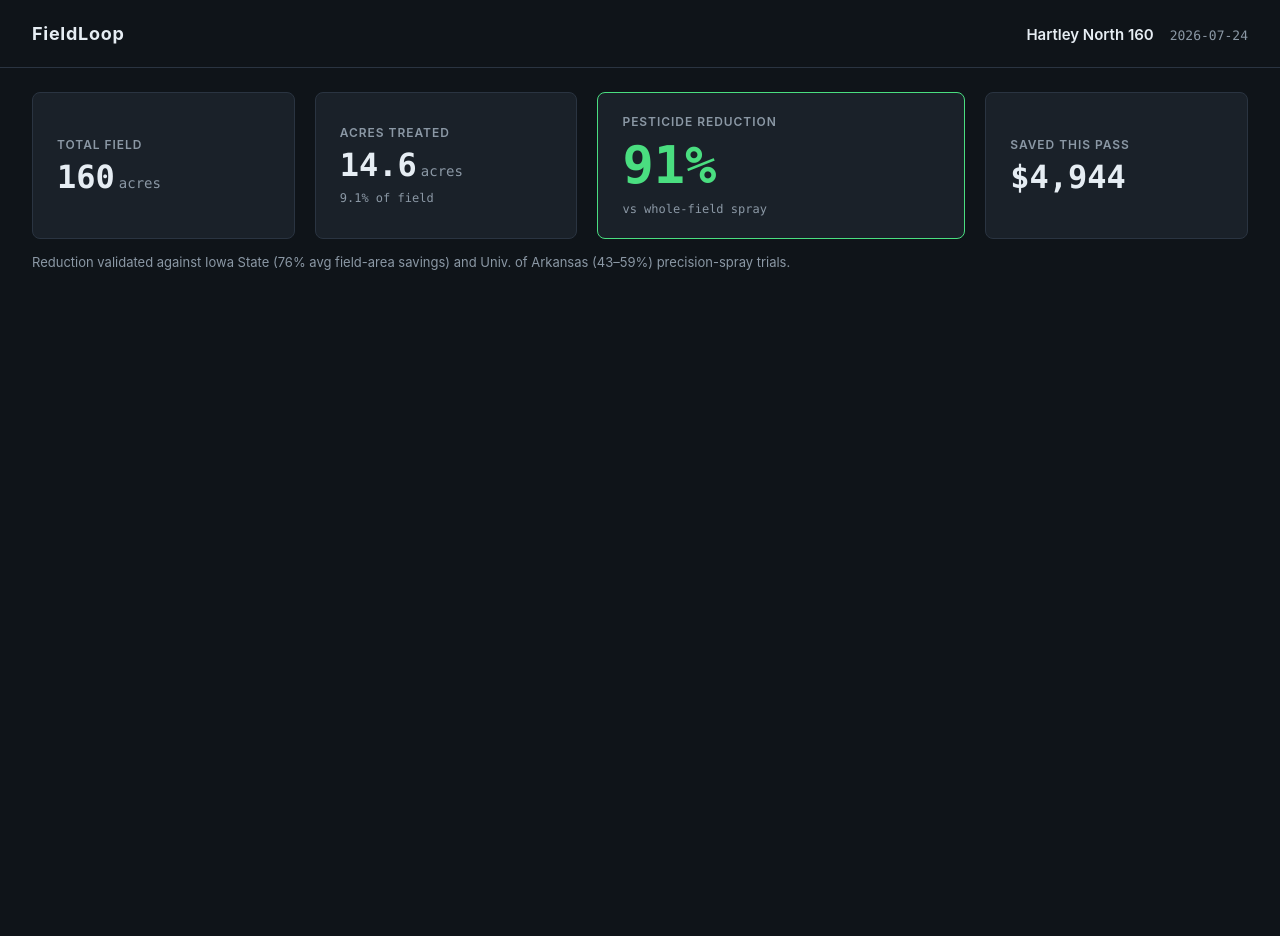
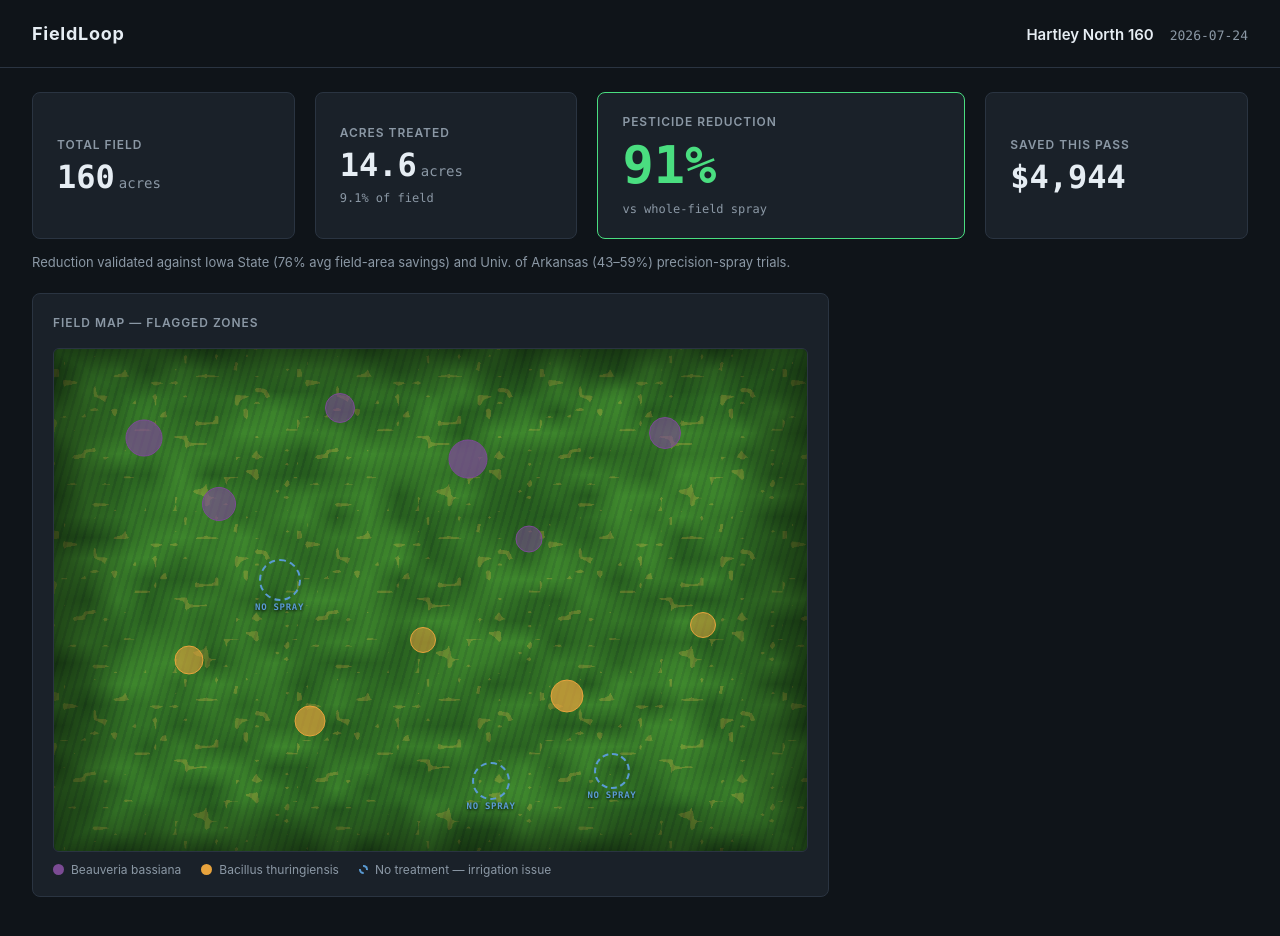
Before and after one commit to c1th/compiled-13-agri, a website: page index.html in a window 1280 px wide. Before the commit the page ends 800 px from the top, so only its background shows below. Drawn offline with Linux system fonts and the light colour scheme.

Commit message:
Field map panel: zone markers, tooltip, legend, placeholder image
Co-Authored-By: Claude Fable 5 <noreply@anthropic.com>

```diff
--- a/index.html
+++ b/index.html
@@ -21,11 +21,18 @@
       Reduction validated against Iowa State (76% avg field-area savings) and
       Univ. of Arkansas (43&ndash;59%) precision-spray trials.
     </p>
+
+    <section class="panel map-panel">
+      <div class="panel-title">Field map &mdash; flagged zones</div>
+      <div class="map-wrap" id="map-wrap"></div>
+      <div class="map-legend" id="map-legend"></div>
+    </section>
   </main>
 
   <script src="data/stub-zones.js"></script>
   <script src="data/zones.js"></script>
   <script src="js/kpi.js"></script>
+  <script src="js/field-map.js"></script>
   <script src="js/app.js"></script>
 </body>
 </html>
--- a/js/app.js
+++ b/js/app.js
@@ -30,3 +30,4 @@ document.addEventListener('keydown', (e) => {
 });
 
 registerPanel('kpi', initKPI);
+registerPanel('field-map', initFieldMap);
--- /dev/null
+++ b/js/field-map.js
@@ -0,0 +1,105 @@
+// Field map — image + absolutely-positioned zone markers.
+// Positions are percentages of the container, so markers track window resize.
+// y originates at the TOP of the image (contract) — never flipped.
+
+const DIAGNOSIS_LABELS = {
+  biotic_stress: 'Biotic stress (pest)',
+  water_stress: 'Water stress',
+  nitrogen_deficiency: 'Nitrogen deficiency'
+};
+
+function initFieldMap(data) {
+  const wrap = document.getElementById('map-wrap');
+  wrap.innerHTML = '';
+
+  const img = document.createElement('img');
+  img.className = 'map-image';
+  img.src = 'assets/' + data.meta.image;
+  img.alt = data.meta.name + ' satellite image';
+  wrap.appendChild(img);
+
+  const tooltip = document.createElement('div');
+  tooltip.className = 'map-tooltip';
+  wrap.appendChild(tooltip);
+
+  for (const zone of data.zones) {
+    const t = data.treatments[zone.treatment_id];
+    const noSpray = zone.treatment_id === 'none';
+    const d = Math.round(18 + zone.area_acres * 10); // px diameter, scaled by area
+
+    const marker = document.createElement('div');
+    marker.className = 'zone-marker' + (noSpray ? ' nospray' : '');
+    marker.style.left = (zone.x * 100) + '%';
+    marker.style.top = (zone.y * 100) + '%';
+    marker.style.width = d + 'px';
+    marker.style.height = d + 'px';
+    if (noSpray) {
+      marker.style.borderColor = t.color;
+    } else {
+      marker.style.borderColor = t.color;
+      marker.style.background = hexToRgba(t.color, 0.25 + zone.severity * 0.55);
+    }
+
+    if (noSpray) {
+      const label = document.createElement('div');
+      label.className = 'marker-label';
+      label.textContent = 'NO SPRAY';
+      label.style.color = t.color;
+      marker.appendChild(label);
+    }
+
+    marker.addEventListener('mouseenter', () => showTooltip(tooltip, zone, t));
+    marker.addEventListener('mouseleave', () => { tooltip.style.display = 'none'; });
+    wrap.appendChild(marker);
+  }
+
+  renderLegend(data);
+}
+
+function showTooltip(tooltip, zone, treatment) {
+  const noSpray = zone.treatment_id === 'none';
+  tooltip.innerHTML =
+    '<div class="tip-head"><span class="num">' + zone.id + '</span> &middot; ' +
+      DIAGNOSIS_LABELS[zone.diagnosis] + '</div>' +
+    (noSpray ? '<div class="tip-nospray">DO NOT SPRAY</div>' : '') +
+    '<div class="tip-row"><span>Area</span><span class="num">' + zone.area_acres.toFixed(1) + ' ac</span></div>' +
+    '<div class="tip-row"><span>Severity</span><span class="num">' + Math.round(zone.severity * 100) + '%</span></div>' +
+    '<div class="tip-row"><span>NDVI anomaly</span><span class="num">' + fmtAnom(zone.ndvi_anomaly) + '</span></div>' +
+    '<div class="tip-row"><span>NDMI anomaly</span><span class="num">' + fmtAnom(zone.ndmi_anomaly) + '</span></div>' +
+    '<div class="tip-row"><span>Treatment</span><span>' + treatment.name + '</span></div>';
+
+  // Flip near the right/bottom edges so the tooltip stays over the image.
+  tooltip.style.left = (zone.x * 100) + '%';
+  tooltip.style.top = (zone.y * 100) + '%';
+  const dx = zone.x > 0.62 ? '-108%' : '8%';
+  const dy = zone.y > 0.68 ? '-108%' : '8%';
+  tooltip.style.transform = 'translate(' + dx + ', ' + dy + ')';
+  tooltip.style.display = 'block';
+}
+
+function renderLegend(data) {
+  const legend = document.getElementById('map-legend');
+  legend.innerHTML = '';
+  for (const key of Object.keys(data.treatments)) {
+    const t = data.treatments[key];
+    const item = document.createElement('span');
+    item.className = 'legend-item';
+    const swatchClass = key === 'none' ? 'legend-swatch nospray' : 'legend-swatch';
+    item.innerHTML =
+      '<span class="' + swatchClass + '" style="' +
+        (key === 'none' ? 'border-color:' + t.color : 'background:' + t.color) +
+      '"></span>' + t.name;
+    legend.appendChild(item);
+  }
+}
+
+function fmtAnom(v) {
+  return (v > 0 ? '+' : '') + v.toFixed(2);
+}
+
+function hexToRgba(hex, alpha) {
+  const r = parseInt(hex.slice(1, 3), 16);
+  const g = parseInt(hex.slice(3, 5), 16);
+  const b = parseInt(hex.slice(5, 7), 16);
+  return 'rgba(' + r + ',' + g + ',' + b + ',' + alpha.toFixed(2) + ')';
+}
--- a/styles.css
+++ b/styles.css
@@ -135,3 +135,113 @@ body {
   font-size: 13px;
   margin-top: -6px;
 }
+
+/* ---------- Field map ---------- */
+
+.map-panel { grid-column: 1; }
+
+.map-wrap {
+  position: relative;
+  line-height: 0; /* no gap under the image */
+}
+
+.map-image {
+  display: block;
+  width: 100%;
+  height: auto;
+  border-radius: 6px;
+  border: 1px solid var(--border);
+}
+
+.zone-marker {
+  position: absolute;
+  transform: translate(-50%, -50%);
+  border-radius: 50%;
+  border: 1.5px solid;
+  cursor: default;
+}
+
+.zone-marker.nospray {
+  border-width: 2px;
+  border-style: dashed;
+  background: transparent;
+}
+
+.marker-label {
+  position: absolute;
+  top: 100%;
+  left: 50%;
+  transform: translateX(-50%);
+  margin-top: 4px;
+  font-family: var(--font-num);
+  font-size: 9px;
+  font-weight: 700;
+  letter-spacing: 0.08em;
+  line-height: 1;
+  white-space: nowrap;
+  text-shadow: 0 1px 3px rgba(0, 0, 0, 0.9);
+}
+
+.map-tooltip {
+  display: none;
+  position: absolute;
+  z-index: 10;
+  min-width: 210px;
+  background: var(--bg);
+  border: 1px solid var(--border);
+  border-radius: 6px;
+  padding: 10px 12px;
+  font-size: 12px;
+  line-height: 1.6;
+  pointer-events: none;
+  box-shadow: 0 6px 20px rgba(0, 0, 0, 0.5);
+}
+
+.tip-head { font-weight: 600; margin-bottom: 4px; }
+
+.tip-nospray {
+  display: inline-block;
+  font-family: var(--font-num);
+  font-size: 10px;
+  font-weight: 700;
+  letter-spacing: 0.08em;
+  color: #5A9BD4;
+  border: 1px dashed #5A9BD4;
+  border-radius: 4px;
+  padding: 1px 6px;
+  margin-bottom: 6px;
+}
+
+.tip-row {
+  display: flex;
+  justify-content: space-between;
+  gap: 16px;
+}
+
+.tip-row > span:first-child { color: var(--muted); }
+
+.map-legend {
+  display: flex;
+  gap: 20px;
+  margin-top: 12px;
+  font-size: 12px;
+  color: var(--muted);
+  line-height: 1;
+  align-items: center;
+}
+
+.legend-item { display: inline-flex; align-items: center; gap: 7px; }
+
+.legend-swatch {
+  width: 11px;
+  height: 11px;
+  border-radius: 50%;
+  display: inline-block;
+}
+
+.legend-swatch.nospray {
+  background: transparent;
+  border: 2px dashed;
+  width: 9px;
+  height: 9px;
+}
```
Also changed, not shown: assets/field.png (added).
